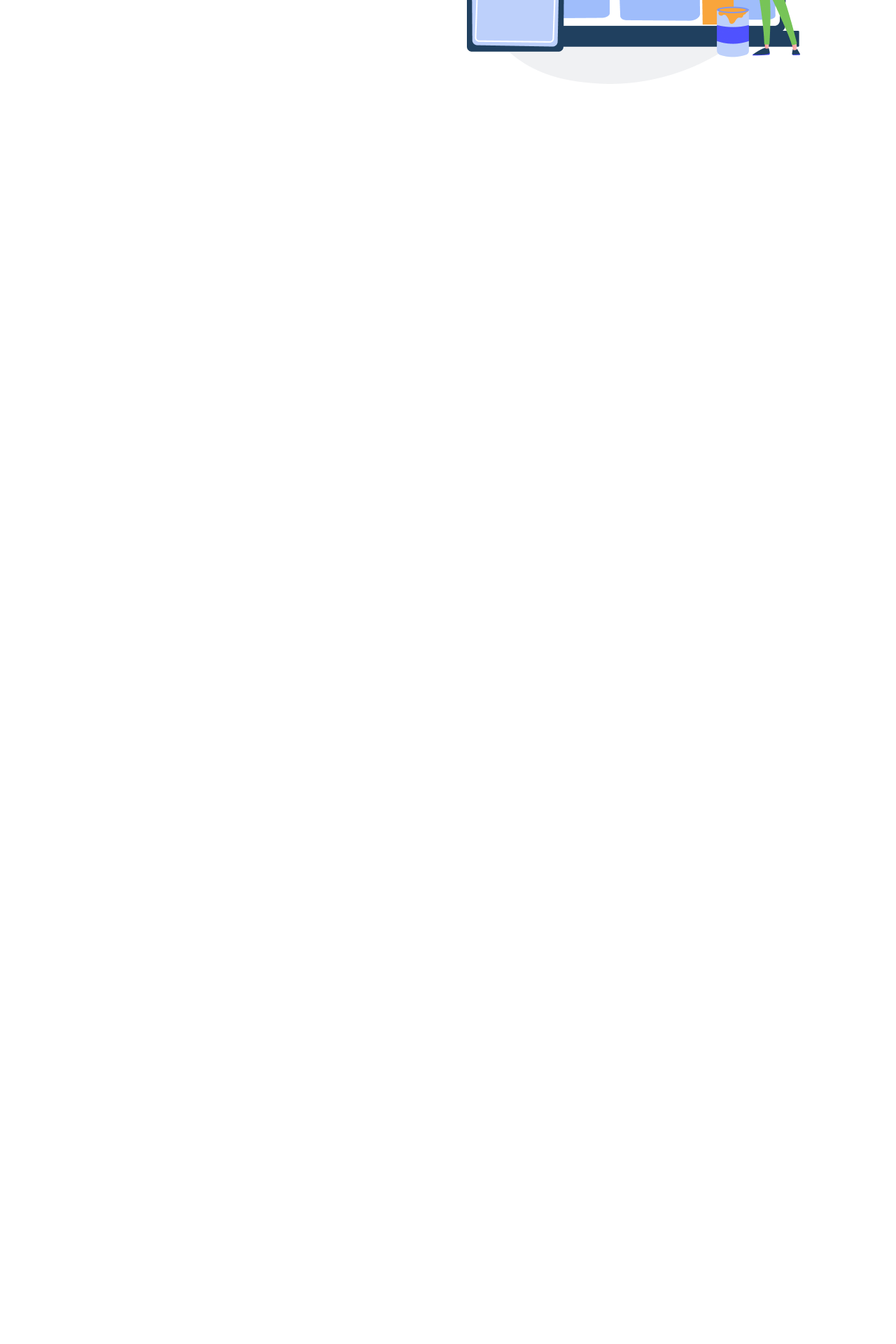
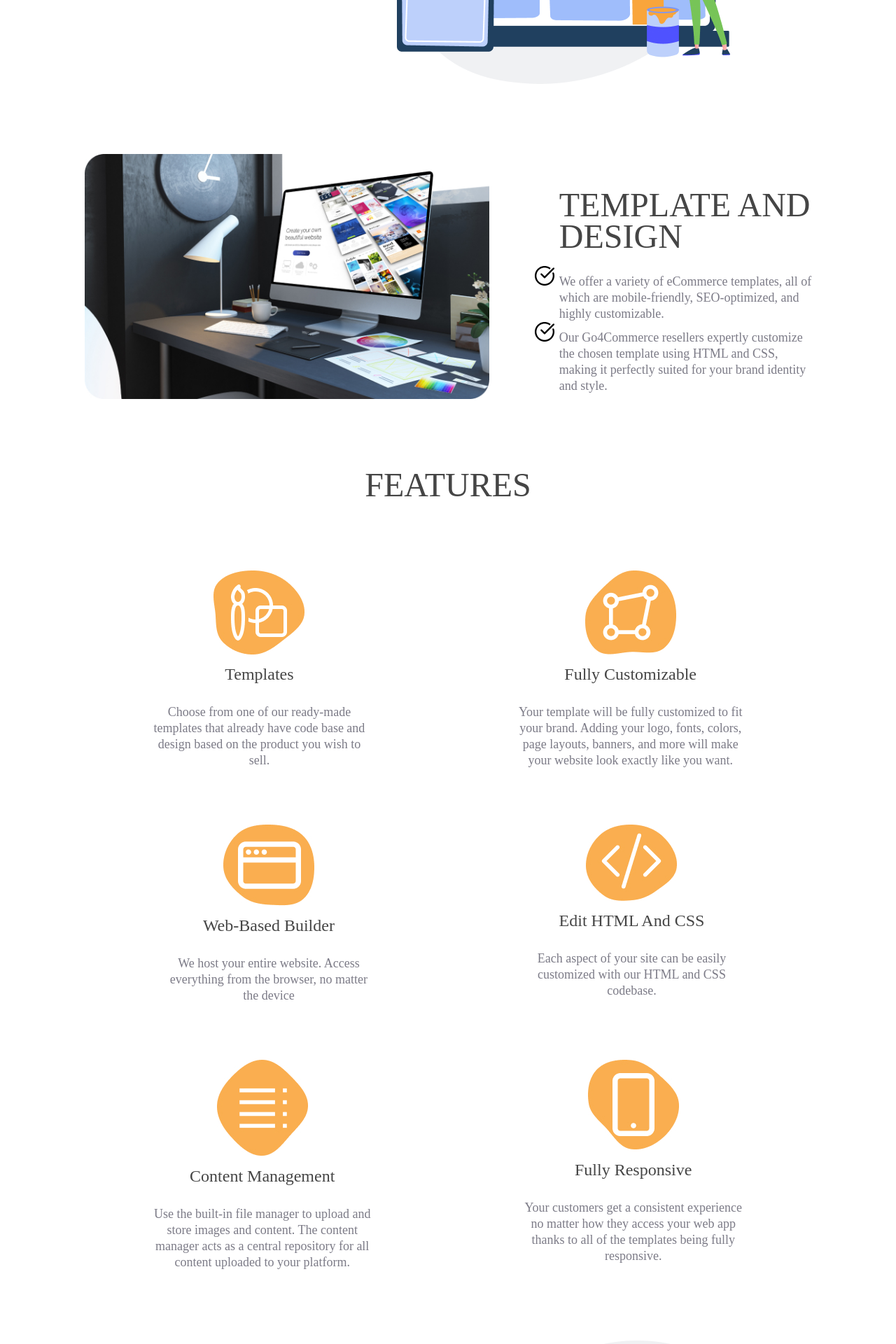
Before and after one commit to Bushman22/Go4Commerce, a SvelteKit app: page /templates in a window 1280 px wide. Shown: the part 500-2420 px from the top of the page at 70% size. Before the commit the page ends 800 px from the top, so only its background shows below. Built offline with nearby package versions, Linux system fonts and the light colour scheme.

Commit message:
templates edit

```diff
--- a/src/routes/templates/+page.svelte
+++ b/src/routes/templates/+page.svelte
@@ -46,11 +46,123 @@
         <img class= "img1" src ="\images\Template design banner illustration.png" alt="banner">
         </div>
 
+        <div class ="design">
+            <img class= "img1" src ="\images\template and design image.jpg" alt="design" style= height:350px>
+            <div class ="designpara">
+                <h2>TEMPLATE AND <br/>DESIGN</h2>
+                <ul>
+                    <li><p>We offer a variety of eCommerce templates, all of<br/>
+                        which are mobile-friendly, SEO-optimized, and <br/>
+                        highly customizable. </p></li>
+                    <li><p>Our Go4Commerce resellers expertly customize<br/>
+                        the chosen template using HTML and CSS,<br/>
+                        making it perfectly suited for your brand identity<br/>
+                        and style. </p></li>
+                </ul>
+                </div>
+         </div>
+
+         <div class = "features">
+            <h2>FEATURES</h2>
+         </div>
+
+         <div class = "middle1">
+            <div class = "mid">
+                <img class= "images" src ="\images\template.jpg" alt="Temp">
+                <h3>Templates</h3>
+                <p>Choose from one of our ready-made<br/>
+                    templates that already have code base and<br/>
+                    design based on the product you wish to<br/>
+                    sell.</p>
+                </div>
+
+
+            <div class = "mid">
+                <img class= "images" src ="\images\Fully Customizable.jpg" alt="Temp">
+                <h3>Fully Customizable</h3>
+                <p>Your template will be fully customized to fit<br/>
+                    your brand. Adding your logo, fonts, colors,<br/>
+                    page layouts, banners, and more will make<br/>
+                    your website look exactly like you want.</p>
+            </div>
+         </div>
+
+         <div class = "middle2">
+            <div class = "mid">
+                <img class= "images" src ="\images\Web-based Builder.jpg" alt="WbB">
+                    <h3>Web-based Builder</h3>
+                    <p>We host your entire website. Access<br/>
+                    everything from the browser, no matter<br/>
+                     the device</p>
+            </div>
+            <div class = "mid">
+                <img class= "images" src ="\images\Edit HTML and CSS.jpg" alt="EHC">
+                <h3>Edit HTML and CSS</h3>
+                <p>Each aspect of your site can be easily<br/>
+                    customized with our HTML and CSS<br/>
+                    codebase.</p>
+
+            </div>
+         </div>
+
+         <div class = "middle3">
+            <div class = "mid">
+                <img class= "images" src ="\images\Content Management.jpg" alt="CM">
+                <h3>Content Management</h3>
+                <p>Use the built-in file manager to upload and<br/>
+                    store images and content. The content<br/>
+                    manager acts as a central repository for all<br/>
+                    content uploaded to your platform.</p>
+
+            </div>
+            <div class = "mid">
+                <img class= "images" src ="\images\Fully Responsive.jpg" alt="FR">
+                <h3>Fully Responsive</h3>
+                <p>Your customers get a consistent experience<br/>
+                    no matter how they access your web app<br/>
+                    thanks to all of the templates being fully<br/>
+                    responsive.</p>
+
+            </div>
+         </div>
+
+         <div class ="api">
+            <div class ="apipara">
+                <h2>OUR API <br/>INTEGRATIONS</h2>
+                <p>Your choice of front-end experience (whether a<br/>
+                    web app, a PWA, or any application) is a key<br/>
+                    consideration in your business strategy. At the end<br/>
+                    of the day, the eCommerce technology you plug in<br/>
+                    needs to do one thing: sell your products. Thats<br/>
+                    why we build you integrations and APIs for without<br/>
+                    compromise.</p>
+                <a href = "/integrations"><h4>Integrations &#x2192</h4></a>
+
+            </div>
+            <img class= "imgapi" src ="\images\Our API integrations illustration.png" alt="API">
+            </div>
+
+            <div class = "footer">
+                <logo2><a href = "/"><img src="\images\go4logo.png" alt="logo" style=height:40px></a></logo2>
+
+
+
+            </div>
 </body>
 
 
 <style>
 
+h2{
+    padding-bottom: 20px;
+}
+h3{
+    padding-bottom: 20px;
+}
+
+h4{
+    padding-top: 15px;
+}
 .template{
     display: flex;
     justify-content: center;
@@ -61,12 +173,61 @@
     padding-top: 80px;
 }
 
+.design{
+
+    padding-top: 100px;
+    display:flex;
+    justify-content: center;
+}
+
+.designpara{
+    padding-top: 50px;
+
+}
+
+.designpara li{
+    list-style-image: url('/images/Check mark.jpg');
+}
+
+.img1{
+    padding-right: 100px;
+}
+
+.features{
+    text-align: center;
+    padding-top: 100px;
+}
+
+.mid{
+    text-align: center;
+}
+.middle1{
+    display: flex;
+justify-content:space-evenly;
+padding-top: 80px;
+}
+
+.middle2{
+    display: flex;
+justify-content:space-evenly;
+padding-top: 80px;
+}
+
+.middle3{
+    display: flex;
+justify-content:space-evenly;
+padding-top: 80px;
+}
 
 
+.api{
+display:flex;
+justify-content: space-evenly;
+padding-top: 100px;
+padding-bottom: 70px;
+}
 
-
-
-
-
-
+.apipara{
+padding-top: 100px;
+}
 </style>
```
Also changed, not shown: static/images/Vector.png (deleted), static/images/template.jpg (added).
